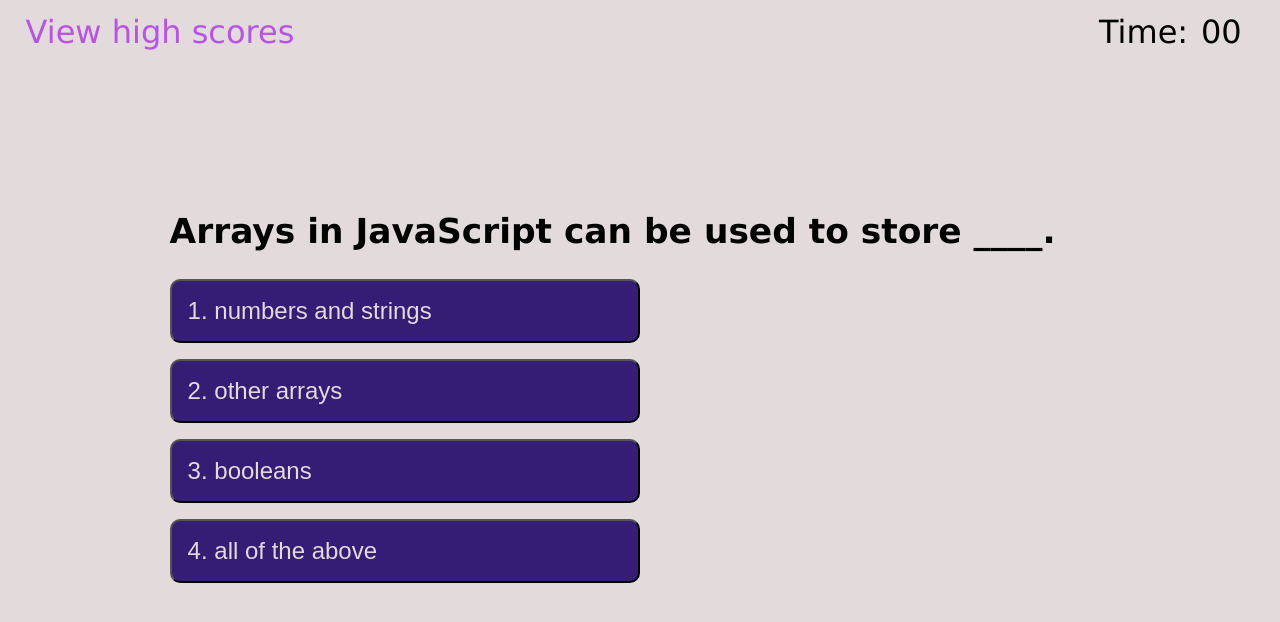
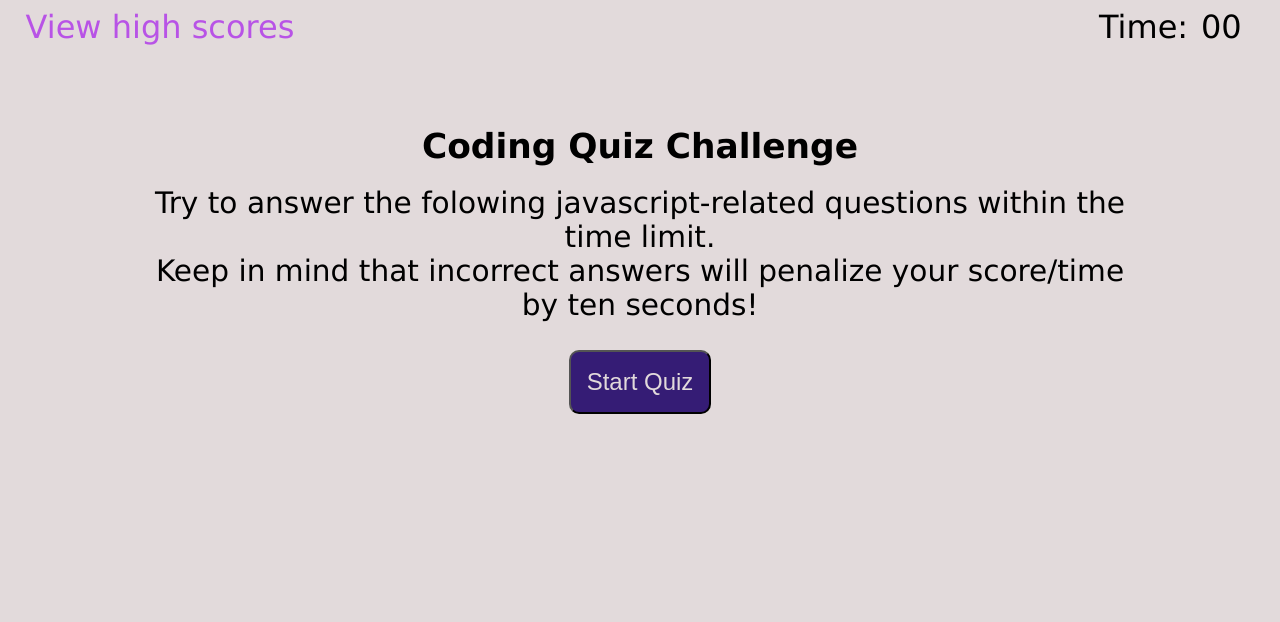
Before and after one commit to byampols/code-quiz, a plain HTML site: page index.html in a window 1280 px wide. Drawn offline with Linux system fonts and the light colour scheme.

Commit message:
added start page

```diff
--- a/assets/css/style.css
+++ b/assets/css/style.css
@@ -25,7 +25,7 @@ body {
 header {
     font-family: var(--font);
     font-size: 2rem;
-    margin: 1% 2vw;
+    margin: 1vh 2vw;
     display: flex;
     justify-content: space-between;
 }
@@ -55,7 +55,7 @@ header span {
 main {
     text-align: center;
     font-family: var(--font);
-    margin: 20vh 1vw 0 1vw;
+    margin: 10vh 1vw 0 1vw;
 }
 
 .main-container {
@@ -64,15 +64,20 @@ main {
     text-align: left;
 }
 
-main h1 {
+.main-container h1 {
     font-size: 2.15rem;
     margin-bottom: 20px;
 }
 
-main h2 {
+.main-container h2 {
     font-size: 1.85rem;
     font-weight: normal;
     margin-bottom: 20px;
+}
+
+#quiz-intro {
+    width: 80%;
+    text-align: center;
 }
 
 #score-list {
--- a/assets/js/script.js
+++ b/assets/js/script.js
@@ -405,8 +405,8 @@ var questions = [
 //Declare other Global Variables
 
 //function variables
-var maxQuestions = 1; //number of questions in the quiz
-var maxTime = 70; //total time alloted
+var maxQuestions = 10; //number of questions in the quiz
+var maxTime = 100; //total time alloted
 var questionScore = Math.floor(maxTime/maxQuestions); //score per correct answer
 var maxScore = maxTime + (maxQuestions * questionScore); //maximum possible score
 var timer = maxTime; //current time
@@ -580,6 +580,8 @@ var startQuiz = function() {
     if(!window.location.pathname.includes('/index.html')) {
         return false;
     }
+    var introE1 = document.querySelector("#quiz-intro");
+    introE1.innerHTML = "";
     startTimer();
     questionMaker();
     interactivesDisplay.addEventListener("click", isRight);
@@ -677,5 +679,10 @@ var questionsChosen = randomizeQuestions();
 if (window.location.pathname.includes('/highscores.html')) {
     highScoreDraw();
 }
+
+if (window.location.pathname.includes('/index.html')) {
+    //addEventListener for startgame
+    var containerE1 = document.querySelector(".main-container");
+    containerE1.addEventListener("click",startQuiz);
+}
 //startQuiz();
-//addEventListener for startgame
--- a/index.html
+++ b/index.html
@@ -14,14 +14,15 @@
     </header>
 
     <main>
+        <div id = "quiz-intro" class = "main-container">
+            <h1 id = "quiz-title">Coding Quiz Challenge</h1>
+            <h2 id = "quiz-subtitle">Try to answer the folowing javascript-related questions within the time limit.<br>Keep in mind that incorrect answers will penalize your score/time by ten seconds!</h2>
+            <button class="btn" id="start-quiz">Start Quiz</button>
+        </div>
         <div class = "main-container">
-            <h1 id = "question-title">Arrays in JavaScript can be used to store ____.</h1>
+            <h1 id = "question-title"></h1>
             <h2 id = "subtitle"></h2>
             <section class = "interactives-container">
-                <button class = "btn answer-btn" answer = false>1. numbers and strings</button>
-                <button class = "btn answer-btn" answer = false>2. other arrays</button>
-                <button class = "btn answer-btn" answer = false>3. booleans</button>
-                <button class = "btn answer-btn" answer = true>4. all of the above</button>
             </section>
         </div>
     </main>
```
